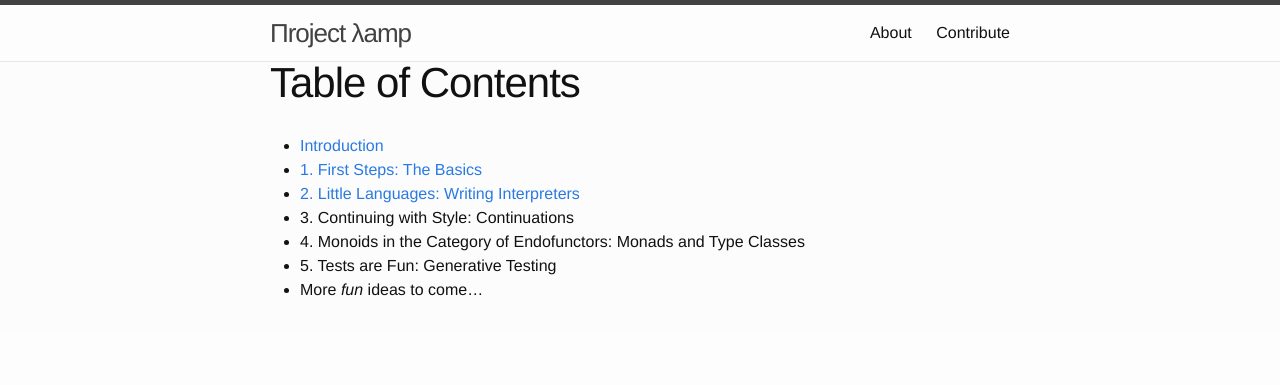
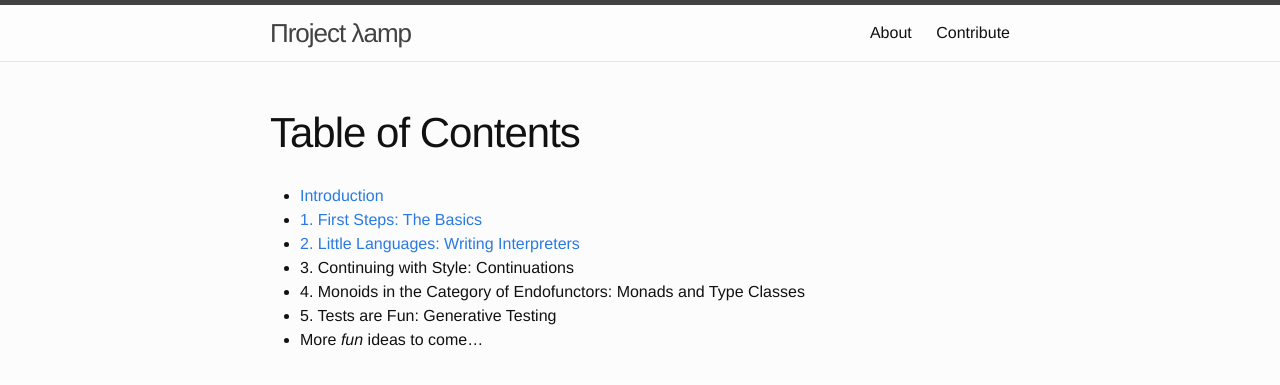
Before and after one commit to lazywithclass/project-lamp, a Jekyll site: the page built from website/index.md, in a window 1280 px wide. Shown: the top 385 px of the page. Built offline with Jekyll 4.4.1, drawn with Linux system fonts in a browser that asks for light colours.

Commit message:
fixed home title spacing

```diff
--- a/website/css/styles.css
+++ b/website/css/styles.css
@@ -287,6 +287,10 @@ pre {
 .post-header {
   margin-bottom: 30px; }
 
+.post-header h1 {
+  padding-top: 50px;
+}
+
 .post-title {
   font-size: 42px;
   letter-spacing: -1px;
```
